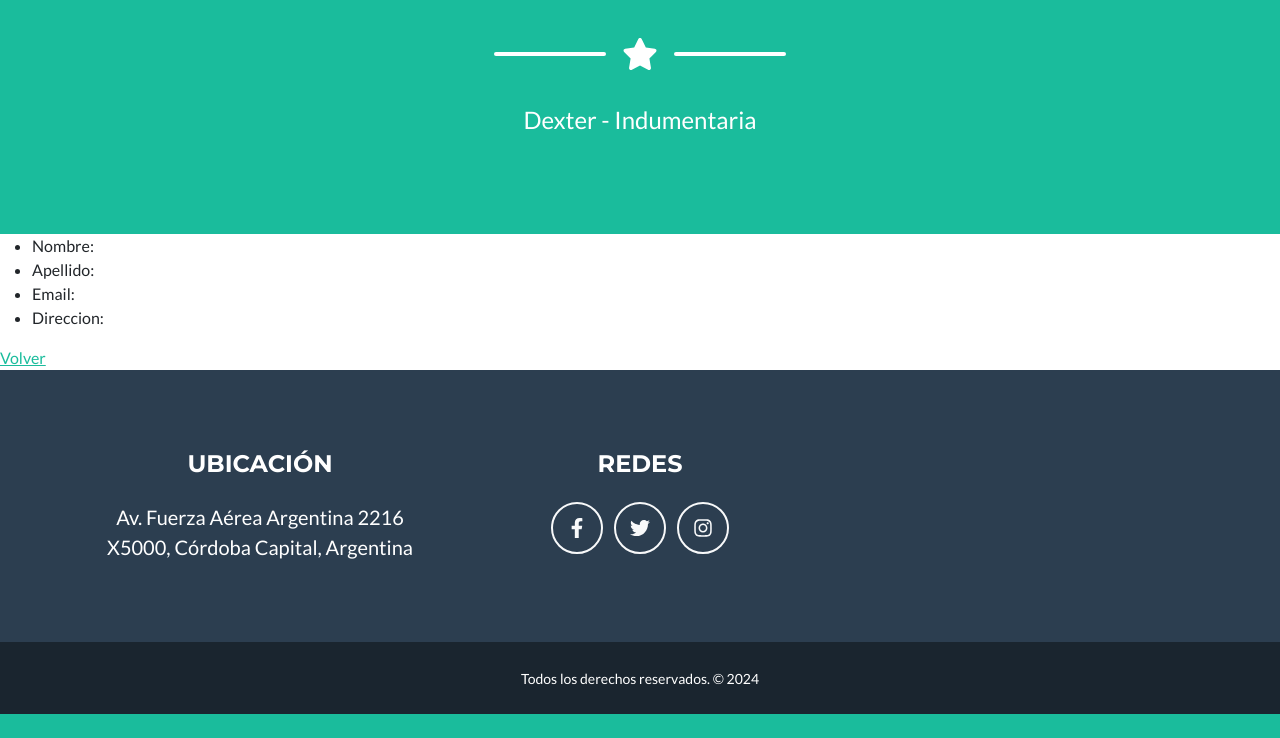
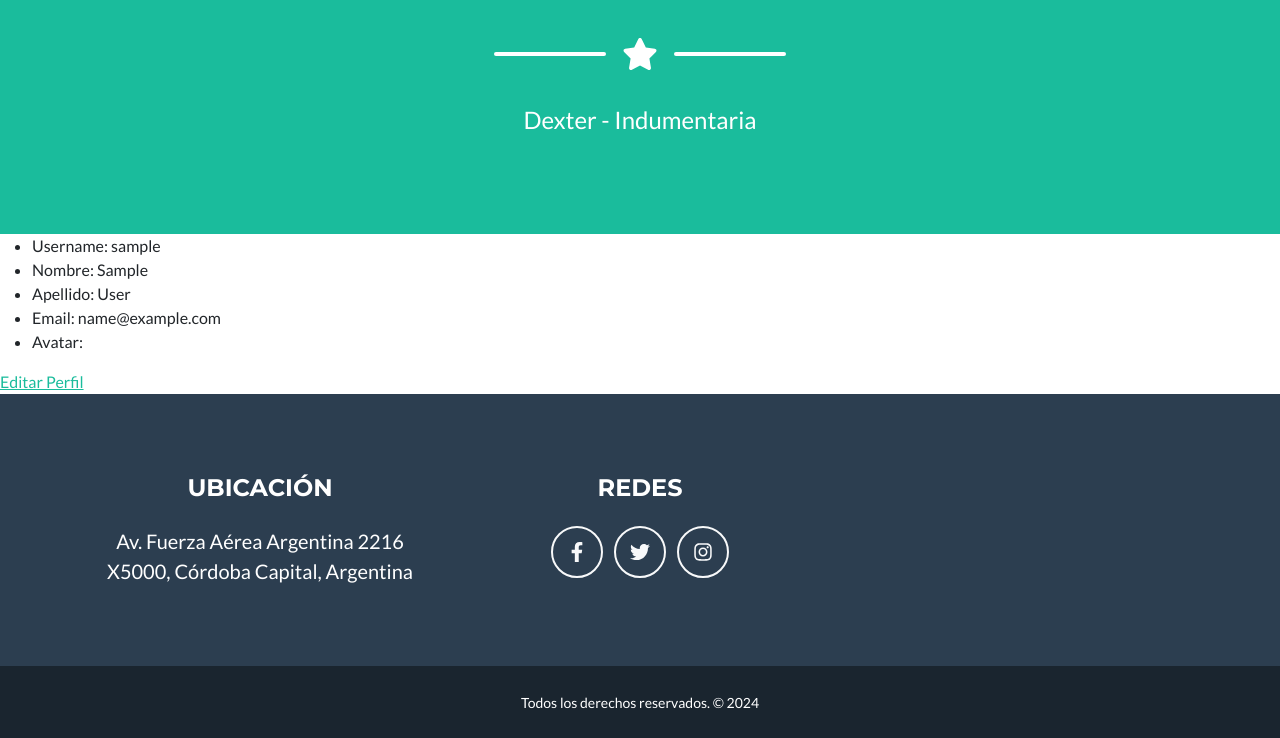
Before and after one commit to lgiovannini/4taEntrega, a Django app: page /usuarios/perfil/1/ in a window 1280 px wide. Shown: the part 493-1231 px from the top of the page. Before the commit the page ends 1207 px from the top, so only its background shows below. Run offline with Django 5.2, Linux system fonts and the light colour scheme; tables that the repository leaves empty hold one stand-in row (values such as "Sample post"); some libraries are stand-ins or nearby versions.

Commit message:
Ultimando detalles

```diff
--- a/inicio/templates/inicio/buscar_ropa.html
+++ b/inicio/templates/inicio/buscar_ropa.html
@@ -1,4 +1,4 @@
-{% extends "inicio/index.html" %}
+{% extends "base.html" %}
 {% load static %}
 
 
--- a/inicio/templates/inicio/nueva_ropa.html
+++ b/inicio/templates/inicio/nueva_ropa.html
@@ -1,4 +1,4 @@
-{% extends "inicio/index.html" %}
+{% extends "base.html" %}
 
 
 {% block head_title %}
--- a/inicio/templates/inicio/ver_ropa.html
+++ b/inicio/templates/inicio/ver_ropa.html
@@ -12,7 +12,11 @@
 {% block main %}
 <dl>
 
-    <dd><img src="{{ ropa.imagen.url }}" alt="{{ ropa.tipo }}" height="300px"></dd>
+    {% if ropa.imagen %}
+    <img src="{{ ropa.imagen.url }}" alt="{{ ropa.tipo }}" height="300px">
+    {% else %}
+    <p>No hay imagen disponible para esta prenda.</p>
+    {% endif %}
 
     <dt>Tipo:</dt>
     <dd>{{ ropa.tipo }}</dd>
--- a/inicio/urls.py
+++ b/inicio/urls.py
@@ -17,6 +17,5 @@
     path('buscar-ropa/', buscar_ropa, name='buscar_ropa'),
     path('ver-ropa/<int:pk>/', views.ver_ropa.as_view(), name='ver_ropa'),
     path('eliminar-ropa/<int:pk>/', views.eliminar_ropa.as_view(), name='eliminar_ropa'),
-    path('editar-ropa/<int:pk>/', views.editar_ropa.as_view(), name='editar_ropa'),
-
+    path('editar-ropa/<int:pk>/', views.editar_ropa.as_view(), name='editar_ropa')
     ]
--- a/inicio/views.py
+++ b/inicio/views.py
@@ -22,7 +22,7 @@
 class CargarRopa(CreateView):
     model = Ropa
     template_name = "inicio/nueva_ropa.html"
-    success_url = reverse_lazy('inicio/creacion_exitosa.html')
+    success_url = reverse_lazy('inicio:creacion_exitosa')
     fields = ['tipo', 'marca', 'fecha', 'descripcion', 'imagen']
 
     def get_form(self):
--- a/templates/base.html
+++ b/templates/base.html
@@ -38,7 +38,7 @@
                         <li class="nav-item mx-0 mx-lg-1"><a class="nav-link py-3 px-0 px-lg-3 rounded" href= {% url "inicio:about" %}>Sobre Nosotros</a></li>
                         {% if request.user.is_authenticated %}
                         <li>
-                        <a class="btn btn-secondary" href="{% url 'usuarios:editar_perfil' %}">
+                        <a class="btn btn-secondary" href={% url 'usuarios:perfil' user.id %}>
                         {% if request.user.extradata.avatar %}
                         <img src="{{ request.user.extradata.avatar.url }}" alt="" height="40px">
                         {% else %}
@@ -87,7 +87,7 @@
         </header>
         <main>
             {% block main %}
-            Main
+
             {% endblock main %}
         </main>
         <footer class="footer text-center">
--- a/usuarios/templates/usuarios/perfil.html
+++ b/usuarios/templates/usuarios/perfil.html
@@ -12,12 +12,13 @@
 {% block main %}
 
 <ul>
-    <li>Nombre: </li>
-    <li>Apellido: </li>
-    <li>Email: </li>
-    <li>Direccion:</li>
+    <li>Username: {{user.username}}</li>
+    <li>Nombre: {{ user.first_name }}</li>
+    <li>Apellido: {{ user.last_name }}</li>
+    <li>Email: {{ user.email }}</li>
+    <li>Avatar: <img src="{{ request.user.extradata.avatar.url }}" alt="" height="100px"></li>
 </ul>
 
-<a href={% url "inicio:buscar_ropa" %}>Volver</a>
+<a href={% url "usuarios:editar_perfil" %}>Editar Perfil</a>
 
 {% endblock main %}
```
Also changed, not shown: inicio/templates/inicio/creacion_exitosa.html (+4 -4 lines).
